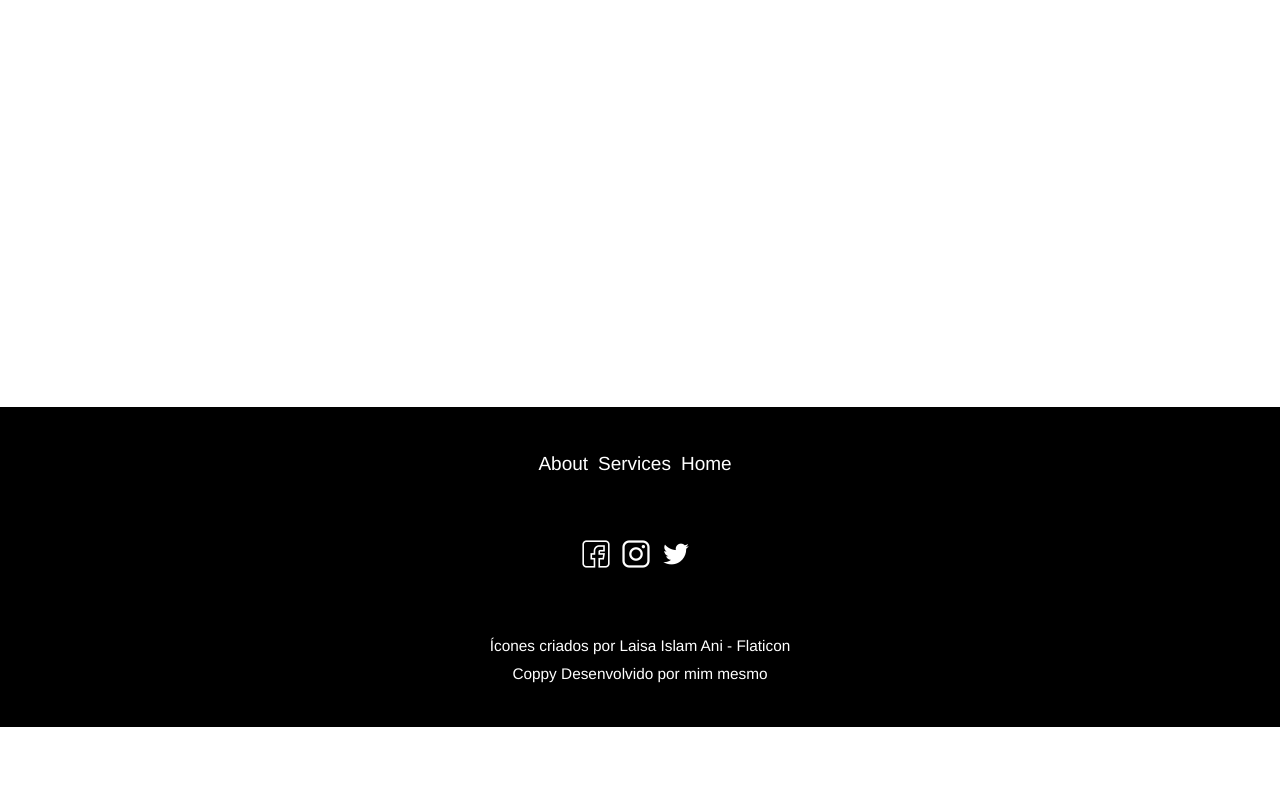
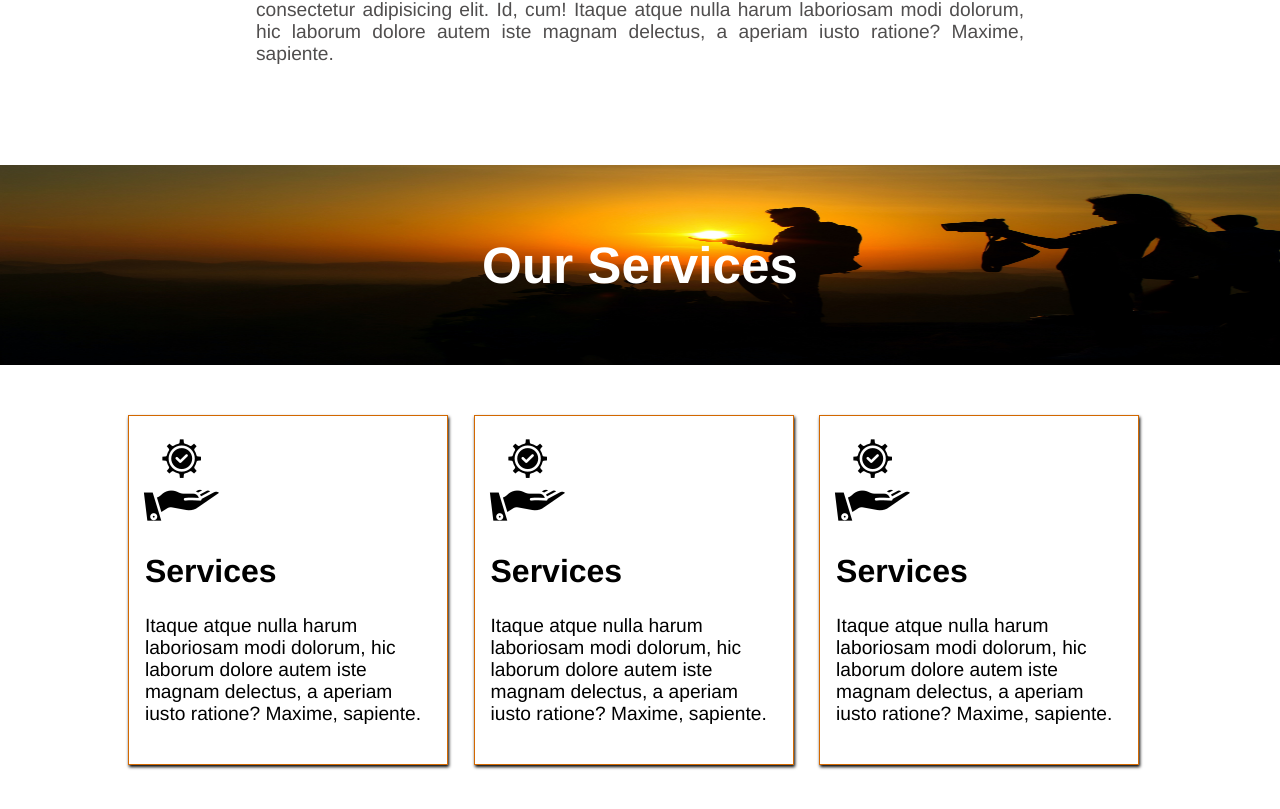
Before and after one commit to Fabricio-Ricardo/Site-26-08-2022, a plain HTML site: page index.html in a window 1280 px wide. Shown: the part 1933-2742 px from the top of the page. Before the commit the page ends 2660 px from the top, so only its background shows below. Drawn offline with nearby package versions, Linux system fonts and the light colour scheme.

Commit message:
update 28-08

```diff
--- a/arquivo-css/estiloIndex.css
+++ b/arquivo-css/estiloIndex.css
@@ -43,15 +43,15 @@ header >div >ul >li >a:after{
 }
 main{
     width:100%;
-    height: 280vh;
+    height: 465vh;
     background-color:white;
 
 
 }
-.contFoto1{
+#contFoto1{
     width:100%;
     height: 600px;
-    background-color: rgba(0, 0, 0, 0.74);
+    background-color: #d36800;
     background-image: url(../icones-fotos/foto1.jpg);
     background-repeat: no-repeat;
     background-size: 100% 100%;
@@ -59,30 +59,30 @@ main{
     display: flex;
     justify-content: center;
     align-items: center;
-    margin-bottom: 2%;
+    margin-bottom: 20px;
 
 }
-.contFoto1 > h1{
+#contFoto1 > h1{
     color:white;
-    font-size: 5vw;
+    font-size:max(45px, 5vw);
     visibility: hidden;
 
 }
 
 p{
     color:rgb(80, 78, 78);
-    font-size: 1.5vw;
+    font-size:max(13px, 1.5vw);
     margin: 50px 20% 0 20%;
     text-align: justify;
     padding: 20px 0 20px 0;
     text-indent: 25px;
 }
-.contFoto2{
+#contFoto2{
     width:100%;
     height: 200px;
-    background-color: rgba(0, 0, 0, 0.74);
-    margin: 8% 0 0 0;
-    background-image: url(../icones-fotos/foto2.jpg);
+    background-color: #d36800;
+    margin: 80px 0 0 0;
+    background-image: url(../icones-fotos/foto3.jpg);
     background-repeat: no-repeat;
     background-size: 100% 100%;
     background-attachment: fixed;
@@ -90,12 +90,74 @@ p{
     justify-content: center;
     align-items: center;
 }
-.contFoto2 > h1{
+#contFoto2 > h1, #contFoto3 > h1{
     color:white;
-    font-size: 4vw;
+    font-size:max(35px, 4vw);
     visibility: hidden;
 
 }
+#contFoto3{
+    width:100%;
+    height: 200px;
+    background-color: #d36800;
+    background-image: url(../icones-fotos/foto3.jpg);
+    background-repeat: no-repeat;
+    background-size: 100% 100%;
+    background-attachment: fixed;
+    display: flex;
+    justify-content: center;
+    align-items: center;
+    margin-top: 80px;
+
+}
+.caixaServices{
+    width: 25%;
+    height: 350px;
+    /*background-color: green;*/
+    float: left;
+    margin: 50px 0 0 10%;
+    border:  1px solid #d36800;
+    box-shadow: 1px 2px  3px black;
+}
+.caixaServices >h2,  .caixaServices2 >h2, .caixaServices3  >h2{
+    color: black;
+    font-size:max(20px, 2.5vw);
+    margin: 5px 0 0 5%;
+
+}
+.caixaServices >p,  .caixaServices2 >p, .caixaServices3  >p{
+    color: black;
+    font-size:max(13px, 1.5vw);
+    margin: 5px 5% 0 5%;
+    text-align: left;
+    /*padding: 20px 0 20px 0;*/
+    text-indent: 0;
+
+
+}
+.caixaServices2{
+    width: 25%;
+    height: 350px;
+    /*background-color: green;*/
+    float: left;
+    margin: 50px 0 0 2%;
+    border:  1px solid #d36800;
+    box-shadow: 1px 2px  3px black;
+
+}
+.caixaServices3{
+    width: 25%;
+    height: 350px;
+    /*background-color: green;*/
+    float: left;
+    margin: 50px 0 0 2%;
+    border:  1px solid #d36800;
+    box-shadow: 1px 2px  3px black;
+}
+
+
+
+
 footer{
     width:100%;
     height: 40vh;
--- a/arquivo-js/scroll.js
+++ b/arquivo-js/scroll.js
@@ -1,6 +1,33 @@
 window.sr = ScrollReveal({ reset: true})
 ScrollReveal().reveal('h1', {
-    delay: 700,
-        rotate:{x:0, y:100, z:0, duration:500}
+    delay: 700, duration:2000,
+        rotate:{x:0, y:100, z:0, duration:200}
 
 })
+
+ScrollReveal().reveal('.caixaServices', {
+    delay: 200, duration:2000,
+    origin:"top",
+    distance:"50px",
+    duration:2000
+
+
+})
+
+ScrollReveal().reveal('.caixaServices2', {
+    delay: 600, duration:2000,
+    origin:"top",
+    distance:"50px",
+    duration:2000
+
+
+})
+
+ScrollReveal().reveal('.caixaServices3', {
+    delay: 1000, duration:2000,
+    origin:"top",
+    distance:"50px",
+    duration:2000
+
+
+})
--- a/index.html
+++ b/index.html
@@ -14,16 +14,16 @@
       <header>
         <div>
             <ul>
-                <li><a href="#">About</a></li>
-                <li><a href="#">Services</a></li>
-                <li><a href="#">Home</a></li>
+                <li><a href="#contFoto3">Services</a></li>
+                <li><a href="#contFoto2">About</a></li>
+                <li><a href="#contFoto1">Home</a></li>
             </ul>
         </div>
       </header>
 
 
       <main>
-        <div class="contFoto1">
+        <div id="contFoto1">
             <h1>Coloque o Título</h1>
         </div>
 
@@ -58,8 +58,8 @@
     iusto ratione? Maxime, sapiente.
         </p>
 
-        <div class="contFoto2">
-            <h1>Coloque o Segundo Título </h1>
+        <div id="contFoto2">
+            <h1 >About us</h1>
         </div>
         <p>Lorem ipsum dolor sit amet, consectetur adipisicing elit. Id,
             cum! Itaque atque nulla harum laboriosam modi dolorum,
@@ -70,18 +70,57 @@
           iusto ratione? Maxime, sapiente.Lorem ipsum dolor sit amet, consectetur adipisicing elit. Id,
           cum! Itaque atque nulla harum laboriosam modi dolorum,
          hic laborum dolore autem iste magnam delectus, a aperiam
+         iusto ratione? Maxime, sapiente.adipisicing elit. Id,
+           cum! Itaque atque nulla harum laboriosam modi dolorum,
+          hic laborum dolore autem iste magnam delectus, a aperiam
+          iusto ratione? Maxime, sapiente.Lorem ipsum dolor sit amet, consectetur adipisicing elit. Id,
+          cum! Itaque atque nulla harum laboriosam modi dolorum,
+         hic laborum dolore autem iste magnam delectus, a aperiam
+         iusto ratione? Maxime, sapiente.adipisicing elit. Id,
+           cum! Itaque atque nulla harum laboriosam modi dolorum,
+          hic laborum dolore autem iste magnam delectus, a aperiam
+          iusto ratione? Maxime, sapiente.Lorem ipsum dolor sit amet, consectetur adipisicing elit. Id,
+          cum! Itaque atque nulla harum laboriosam modi dolorum,
+         hic laborum dolore autem iste magnam delectus, a aperiam
          iusto ratione? Maxime, sapiente.
 
        </p>
+
+       <div id="contFoto3"><h1 >Our Services</h1></div>
+
+       <div class="caixaServices">
+        <img src="icones-fotos/veiculo.png">
+        <h2>Services</h2>
+        <p>Itaque atque nulla harum laboriosam modi dolorum,
+         hic laborum dolore autem iste magnam delectus, a aperiam
+         iusto ratione? Maxime, sapiente.</p>
+       </div>
+
+
+       <div class="caixaServices2">
+        <img src="icones-fotos/veiculo.png">
+           <h2>Services</h2>
+        <p>Itaque atque nulla harum laboriosam modi dolorum,
+         hic laborum dolore autem iste magnam delectus, a aperiam
+         iusto ratione? Maxime, sapiente.</p>
+       </div>
+
+       <div class="caixaServices3">
+        <img src="icones-fotos/veiculo.png">
+           <h2>Services</h2>
+        <p>Itaque atque nulla harum laboriosam modi dolorum,
+         hic laborum dolore autem iste magnam delectus, a aperiam
+         iusto ratione? Maxime, sapiente.</p>
+       </div>
       </main>
 
 
       <footer>
         <div class="divMenuFooter">
             <ul>
-             <li><a href="#">About</a></li>
-             <li><a href="#">Services</a></li>
-             <li><a href="#">Home</a></li>
+             <li><a href="#contFoto1">Home</a></li>
+             <li><a href="#contFoto2">About</a></li>
+             <li><a href="#contFoto3">Services</a></li>
             </ul>
         </div>
         <div class="caixaRedes">
```
Also changed, not shown: icones-fotos/foto3.jpg (added), icones-fotos/veiculo.png (added).
